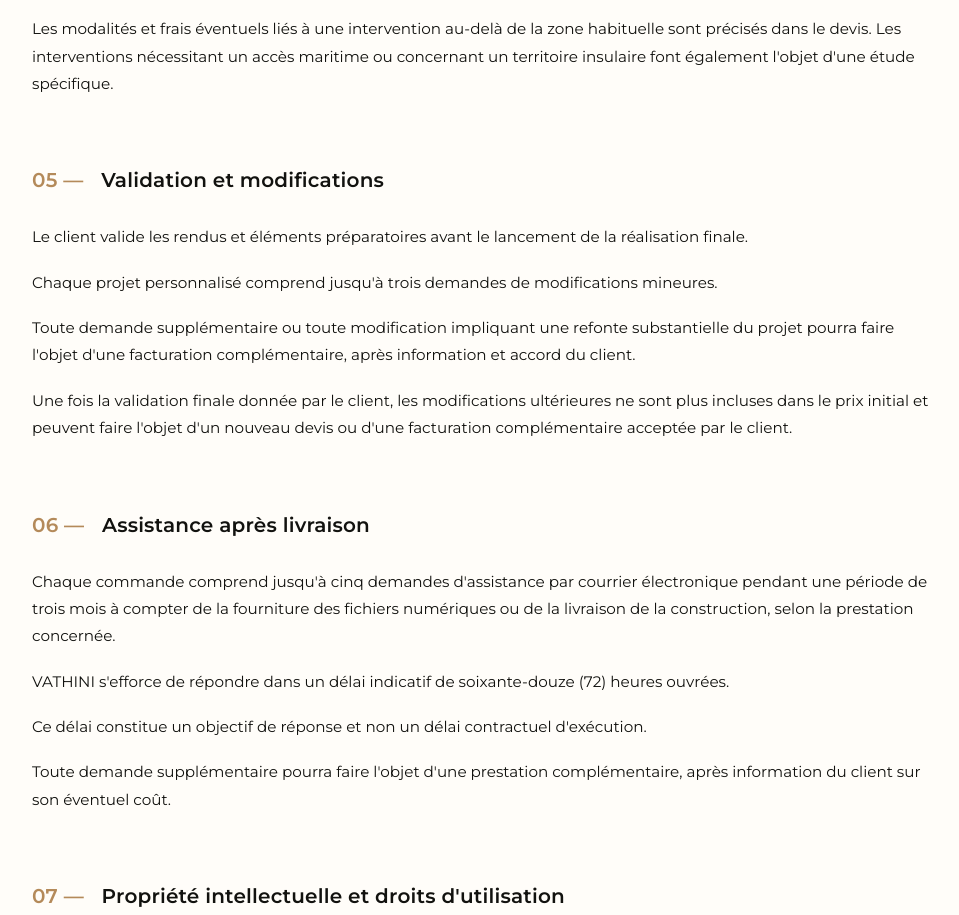
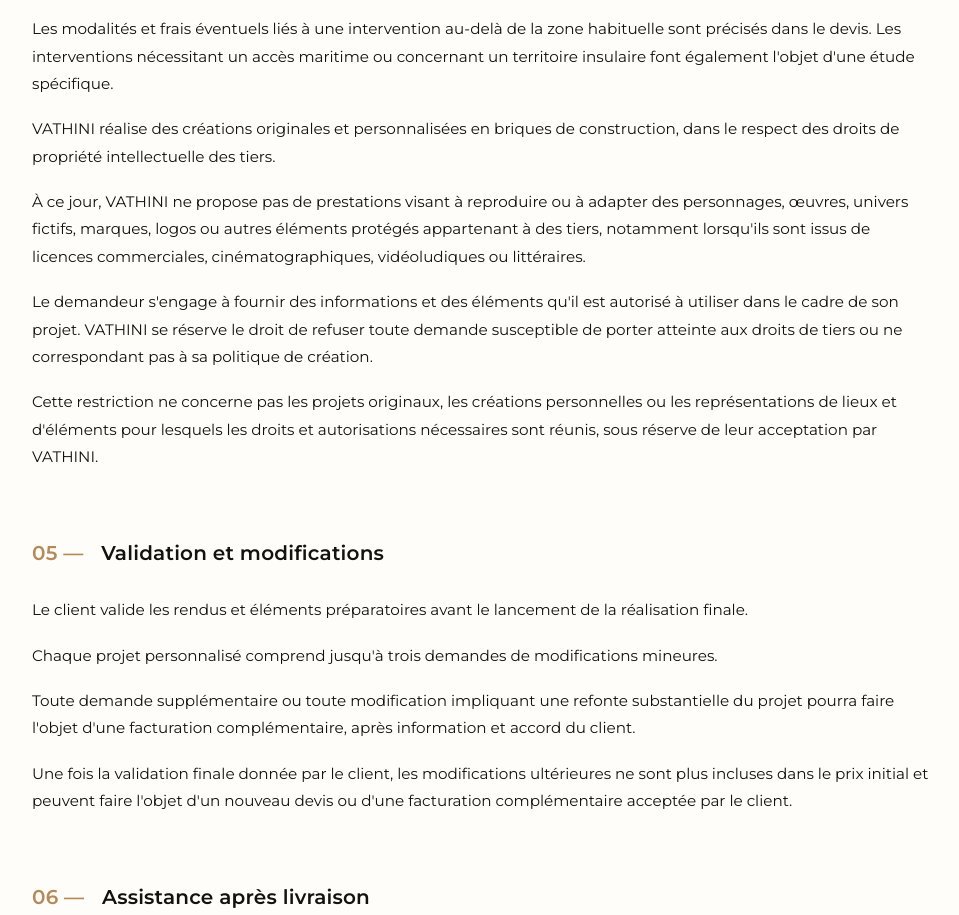
Before and after one commit to VATHINI/VATHINI-SITE, a plain HTML site: page cgv.html in a window 1280 px wide. Shown: the part 2754-3669 px from the top of the page, without its empty margins (158-1117 px from the left). Drawn offline with Linux system fonts and the light colour scheme.

Commit message:
Mise à jour

```diff
--- a/cgv.html
+++ b/cgv.html
@@ -240,6 +240,29 @@
             Les modalités et frais éventuels liés à une intervention au-delà de la zone habituelle sont précisés
             dans le devis. Les interventions nécessitant un accès maritime ou concernant un territoire insulaire font
             également l'objet d'une étude spécifique.
+        </p>
+
+        <p>
+            VATHINI réalise des créations originales et personnalisées en briques de construction, dans le respect des
+            droits de propriété intellectuelle des tiers.
+        </p>
+
+        <p>
+            À ce jour, VATHINI ne propose pas de prestations visant à reproduire ou à adapter des personnages, œuvres,
+            univers fictifs, marques, logos ou autres éléments protégés appartenant à des tiers, notamment lorsqu'ils
+            sont issus de licences commerciales, cinématographiques, vidéoludiques ou littéraires.
+        </p>
+
+        <p>
+            Le demandeur s'engage à fournir des informations et des éléments qu'il est autorisé à utiliser dans le
+            cadre de son projet. VATHINI se réserve le droit de refuser toute demande susceptible de porter atteinte
+            aux droits de tiers ou ne correspondant pas à sa politique de création.
+        </p>
+
+        <p>
+            Cette restriction ne concerne pas les projets originaux, les créations personnelles ou les représentations
+            de lieux et d'éléments pour lesquels les droits et autorisations nécessaires sont réunis, sous réserve de
+            leur acceptation par VATHINI.
         </p>
 
     </section>
```
Also changed, not shown: devis.html (+4 -5 lines), tarifs.html (+15 -0 lines).
